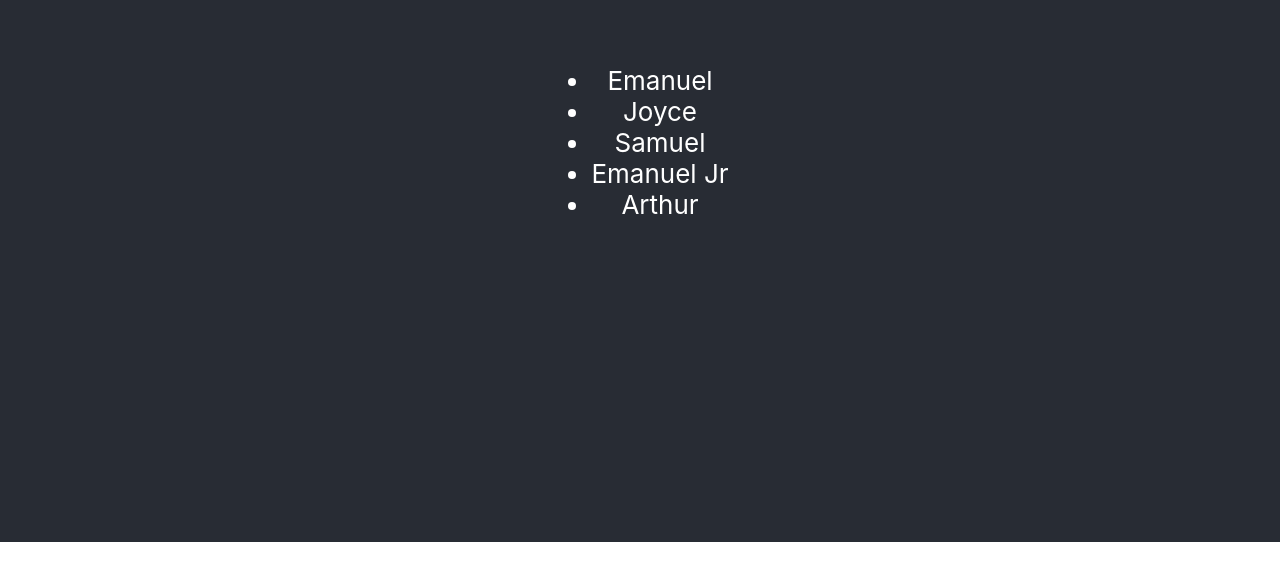
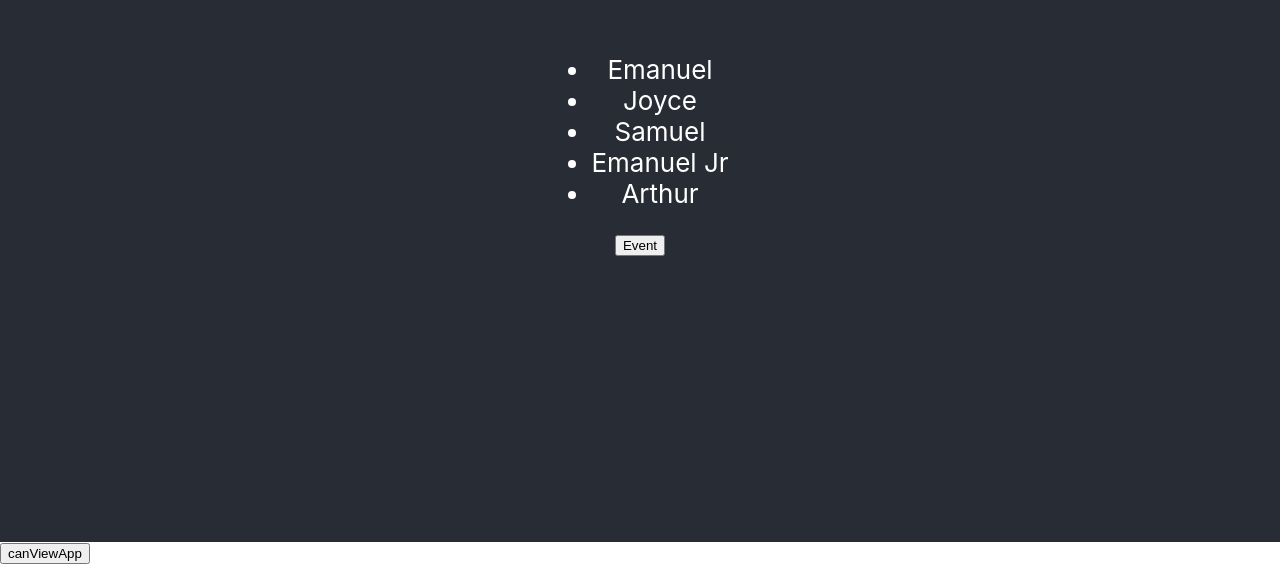
Before and after one commit to emanueltobias/etnews, a React (Create React App) app in the folder etnews-ui/: page / in a window 1280 px wide. Shown: the part 258-822 px from the top of the page. Before the commit the page ends 800 px from the top, so only its background shows below. Built offline with nearby package versions, Linux system fonts and the light colour scheme.

Commit message:
"Ciclos de vida" com o hook useEffect

```diff
--- a/etnews-ui/src/App.tsx
+++ b/etnews-ui/src/App.tsx
@@ -1,15 +1,35 @@
+import { useEffect, useState } from 'react';
 import './App.css';
 
 function App() {
-  const names = ['Emanuel', 'Joyce', 'Samuel', 'Emanuel Jr', 'Arthur']
+
+  const [names, setNames] = useState([
+    'Emanuel', 'Joyce', 'Samuel', 'Emanuel Jr', 'Arthur'
+  ])
+
+  useEffect(() => {
+    console.log('Componente montado')
+
+    return() => {
+      console.log('Componente desmontado')
+    }
+  }, [])
+
   return (
     <div className="App">
       <header className="App-header">
-      <ul>
+        <ul>
           {
             names.map((name, index) => <li key={index}>{name}</li>)
           }
         </ul>
+        <button
+          onClick={() => {
+            setNames([...names, 'José'])
+          }}
+        >
+          Event
+        </button>
       </header>
     </div>
   );
--- a/etnews-ui/src/index.tsx
+++ b/etnews-ui/src/index.tsx
@@ -1,11 +1,30 @@
-import React from 'react';
+
+import React, { useState } from 'react';
 import ReactDOM from 'react-dom';
 import './index.css';
 import App from './App';
 
+function Event() {
+  const [canViewApp, setCanViewApp] =
+    useState(true)
+  return <>
+    {
+      canViewApp &&
+      <App />
+    }
+    <button
+      onClick={() => {
+        setCanViewApp(!canViewApp)
+      }}
+    >
+      canViewApp
+    </button>
+  </>
+}
+
 ReactDOM.render(
   <React.StrictMode>
-    <App />
+    <Event />
   </React.StrictMode>,
   document.getElementById('root')
 );
```
